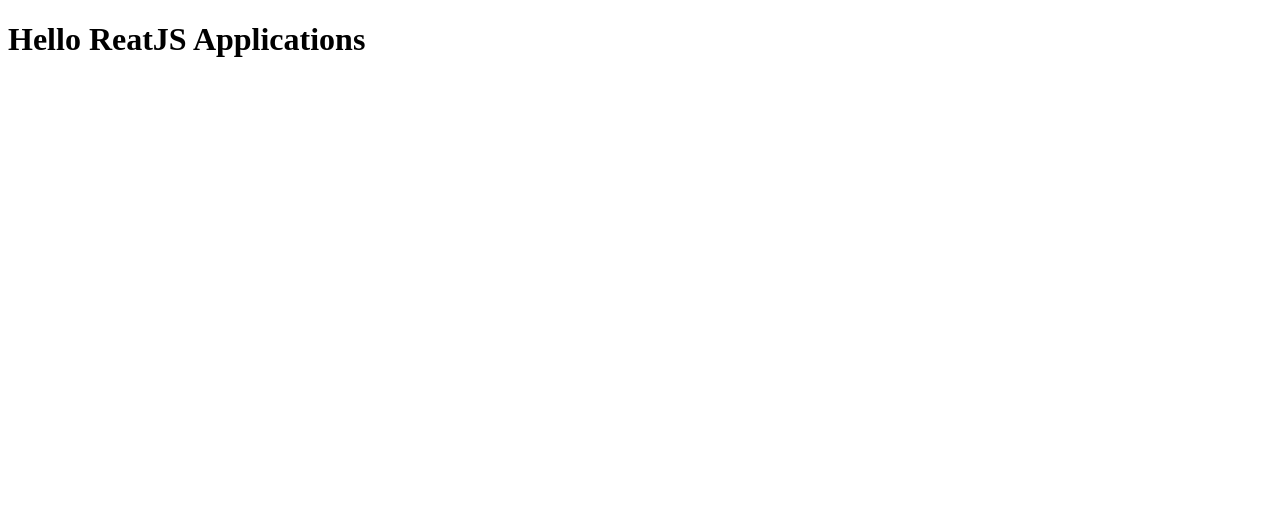
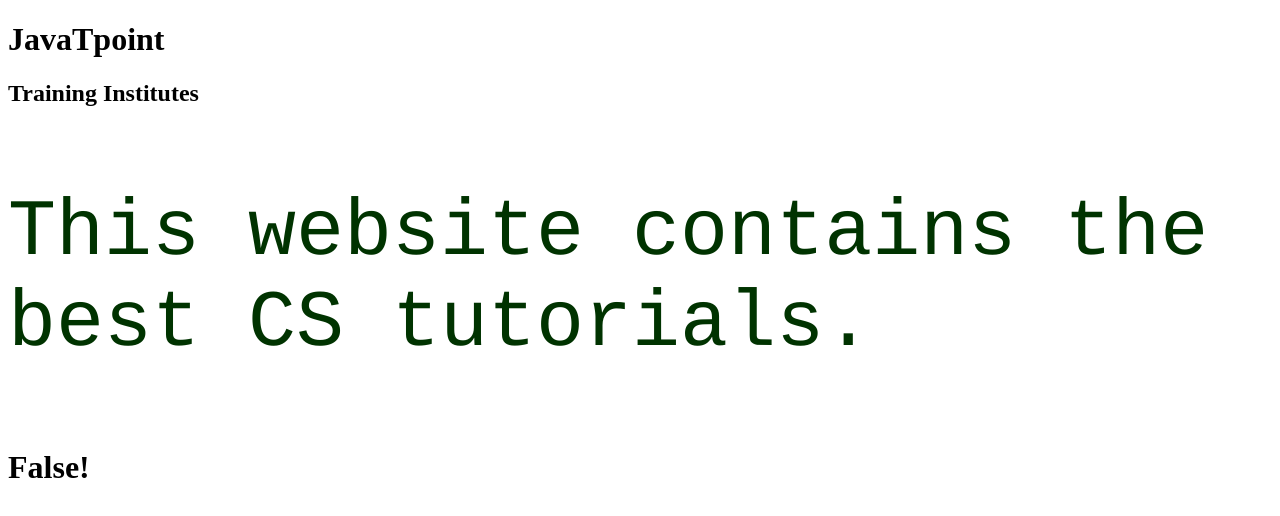
Before and after one commit to randrin/React-Projets, a React app in the folder app-react/: page / in a window 1280 px wide. Shown: the top 516 px of the page. Built offline with nearby package versions, Linux system fonts and the light colour scheme.

Commit message:
React tutorial components

```diff
--- a/app-react/App.js
+++ b/app-react/App.js
@@ -1,9 +1,18 @@
 import React, { Component } from "react";
 class App extends Component {
   render() {
+    var myStyle = {
+        fontSize: 80,
+        fontFamily: 'Courier',
+        color: '#003300'
+     }
+     let i = 5;
     return (
       <div>
-        <h1>Hello ReatJS Applications</h1>
+        <h1>JavaTpoint</h1>
+        <h2>Training Institutes</h2>
+        <p style={myStyle}>This website contains the best CS tutorials.</p>
+        <h1>{i == 1 ? 'True!' : 'False!'}</h1>
       </div>
     );
   }
```
